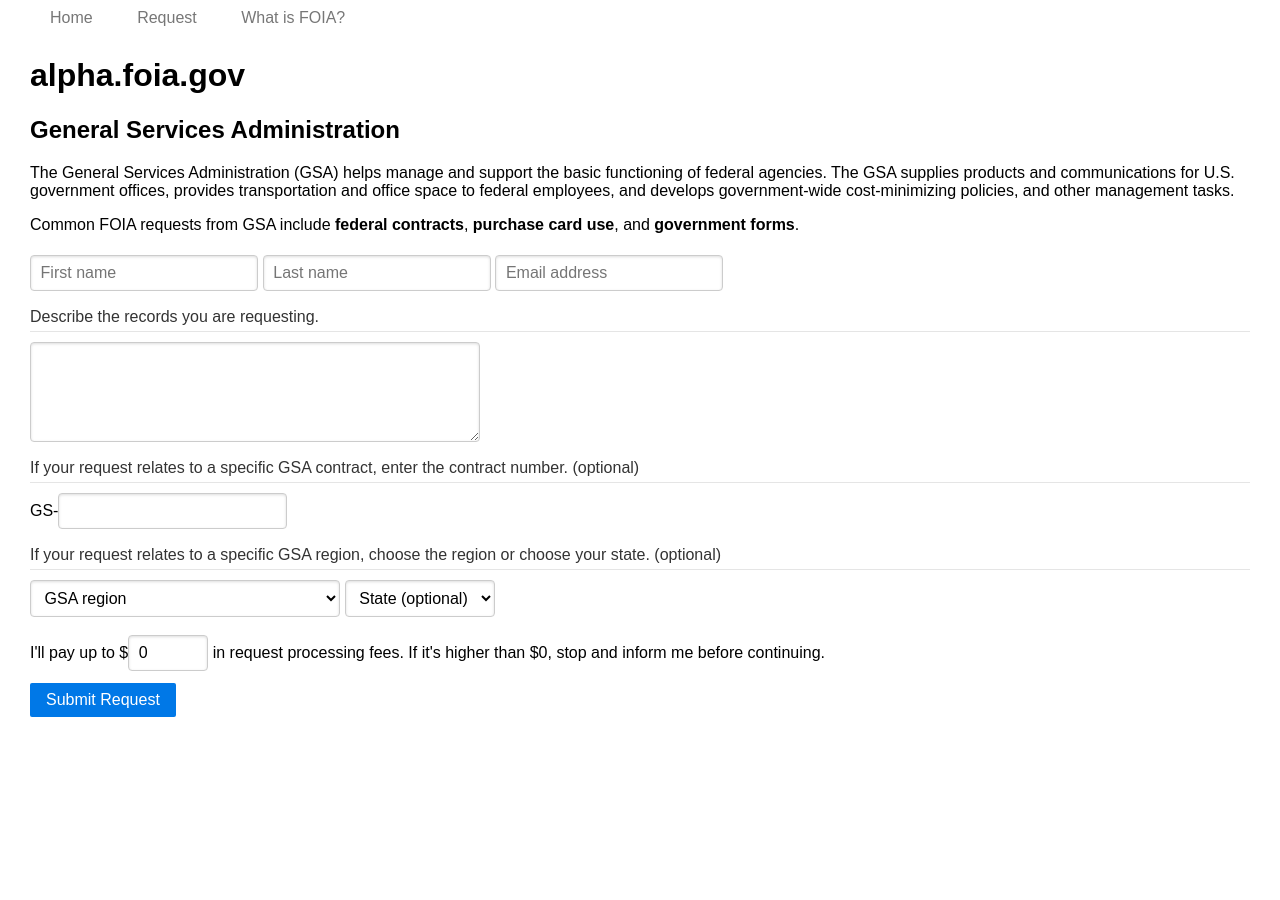
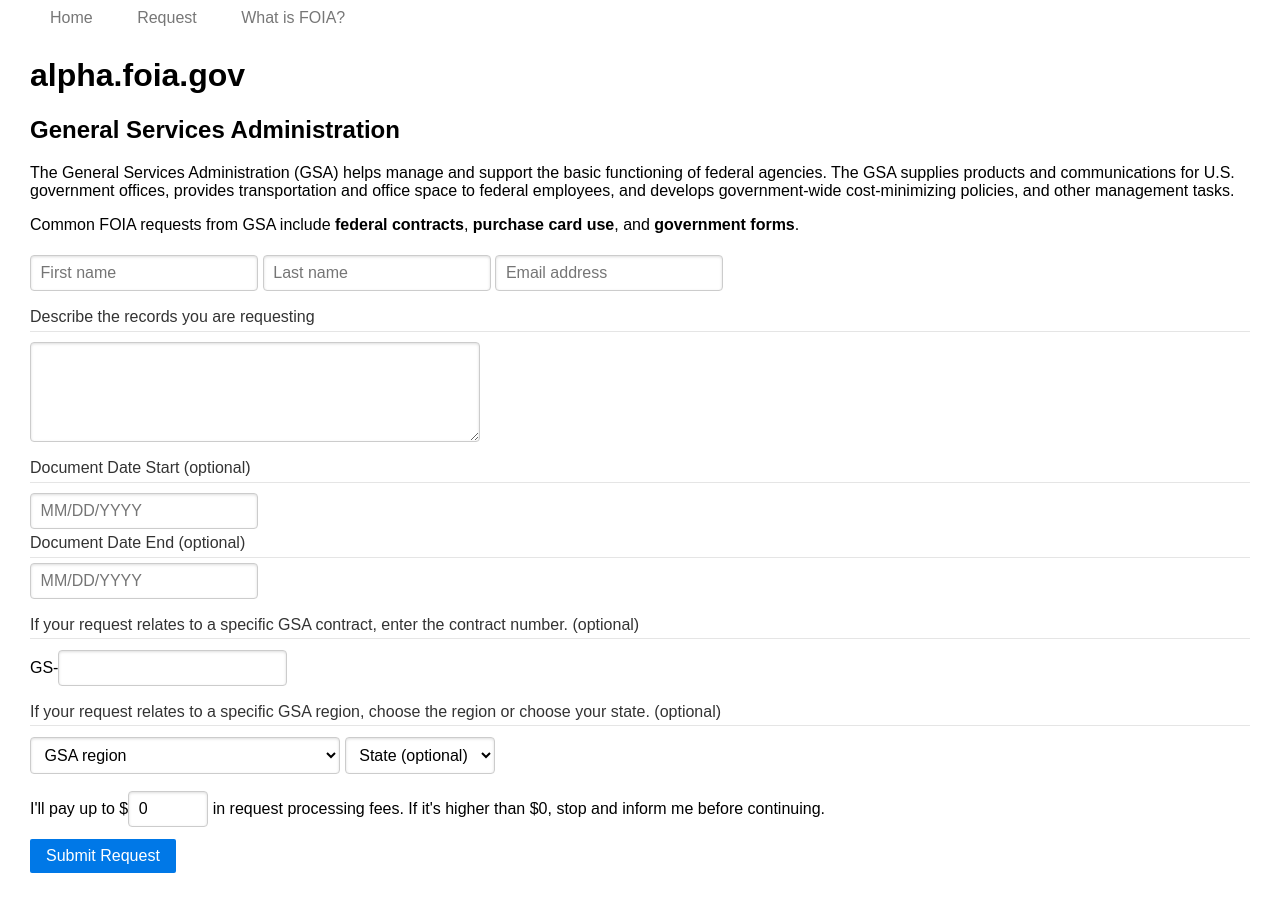
Before and after one commit to 18F/2015-foia-design, a Jekyll site: the page built from request/gsa.html, in a window 1280 px wide. Built offline with Jekyll 4.4.1, drawn with Linux system fonts in a browser that asks for light colours.

Commit message:
html for fields for request form for gsa

```diff
--- a/request/gsa.html
+++ b/request/gsa.html
@@ -28,11 +28,6 @@
     </li>
   </ul> -->
 
-  <!--<form class="search pure-form" method="get" action="/agency/gsa/">
-    <input type="search" class="search" name="query" placeholder="Search GSA's data..." />
-    <input type="hidden" name="agency" value="gsa" />
-  </form>-->
-
 </section>
 
 <section class="request">
@@ -40,28 +35,33 @@
   <form class="pure-form" method="get" action="/request-made/">
 
     <fieldset>
-      <!-- <legend>
-        You need to provide your name and a contact email address.
-      </legend> -->
-      <input type="text" placeholder="First name" />
-      <input type="text" placeholder="Last name" />
-      <input type="text" placeholder="Email address" />
+      <input type="text" placeholder="First name" name="first_name" />
+      <input type="text" placeholder="Last name" name="last_name" />
+      <input type="text" placeholder="Email address" name="email" />
     </fieldset>
 
     <fieldset>
-      <legend>Describe the records you are requesting.</legend>
+      <legend>Describe the records you are requesting</legend>
       <textarea class="request" name="body"></textarea>
     </fieldset>
 
     <fieldset>
+      <legend>Document Date Start (optional)</legend>
+      <input type="text" name="document_start" placeholder="MM/DD/YYYY" />
+
+      <legend>Document Date End (optional)</legend>
+      <input type="text" name="document_end" placeholder="MM/DD/YYYY" />
+    </fieldset>
+
+    <fieldset>
       <legend>If your request relates to a specific GSA contract, enter the contract number. (optional)</legend>
-      GS-<input type="text" name="gsa[contract]" />
+      GS-<input type="text" name="agency[contract]" />
     </fieldset>
 
     <fieldset>
       <legend>If your request relates to a specific GSA region, choose the region or choose your state. (optional)</legend>
 
-      <select name="gsa[region]">
+      <select name="agency[region]">
         <option value="" selected>GSA region</option>
         <option value="1A">New England Region (1A)</option>
         <option value="2A">Northeast and Caribbean Region (2A)</option>
@@ -77,7 +77,7 @@
         <option value="Central">Central Office (00)</option>
       </select>
 
-      <select name="gsa[state]">
+      <select name="agency[state]">
         <option value="" selected>State (optional)</option>
         <option value="AK">Alaska</option>
         <option value="...">...</option>
@@ -90,6 +90,8 @@
       in request processing fees. If it's higher than <span class="fee-amount">$0</span>, stop and inform me before continuing.
     </fieldset>
 
+    <input type="hidden" name="slug" value="general-services-administration" />
+
     <input type="submit" class="pure-button pure-button-primary" value="Submit Request" />
   </form>
 
```
Also changed, not shown: other parts of request/gsa.html (+1 -1 lines).
